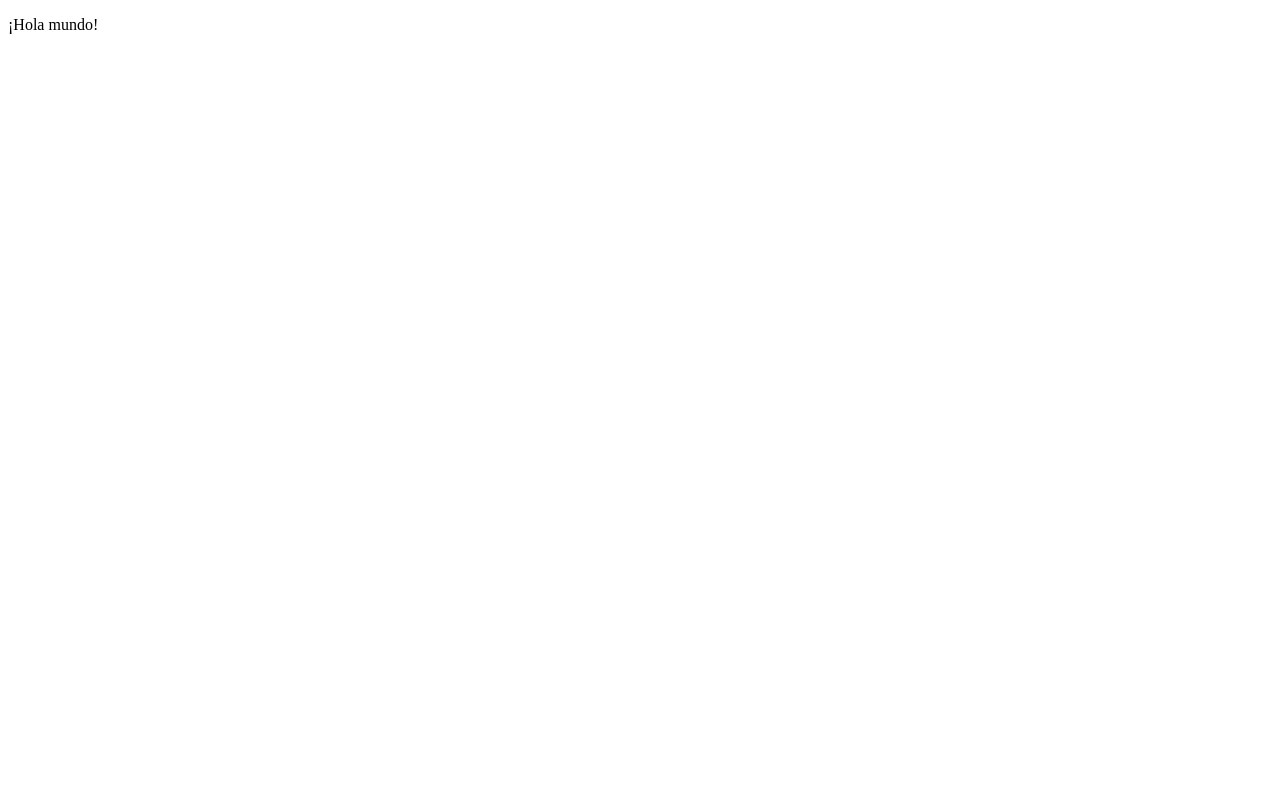
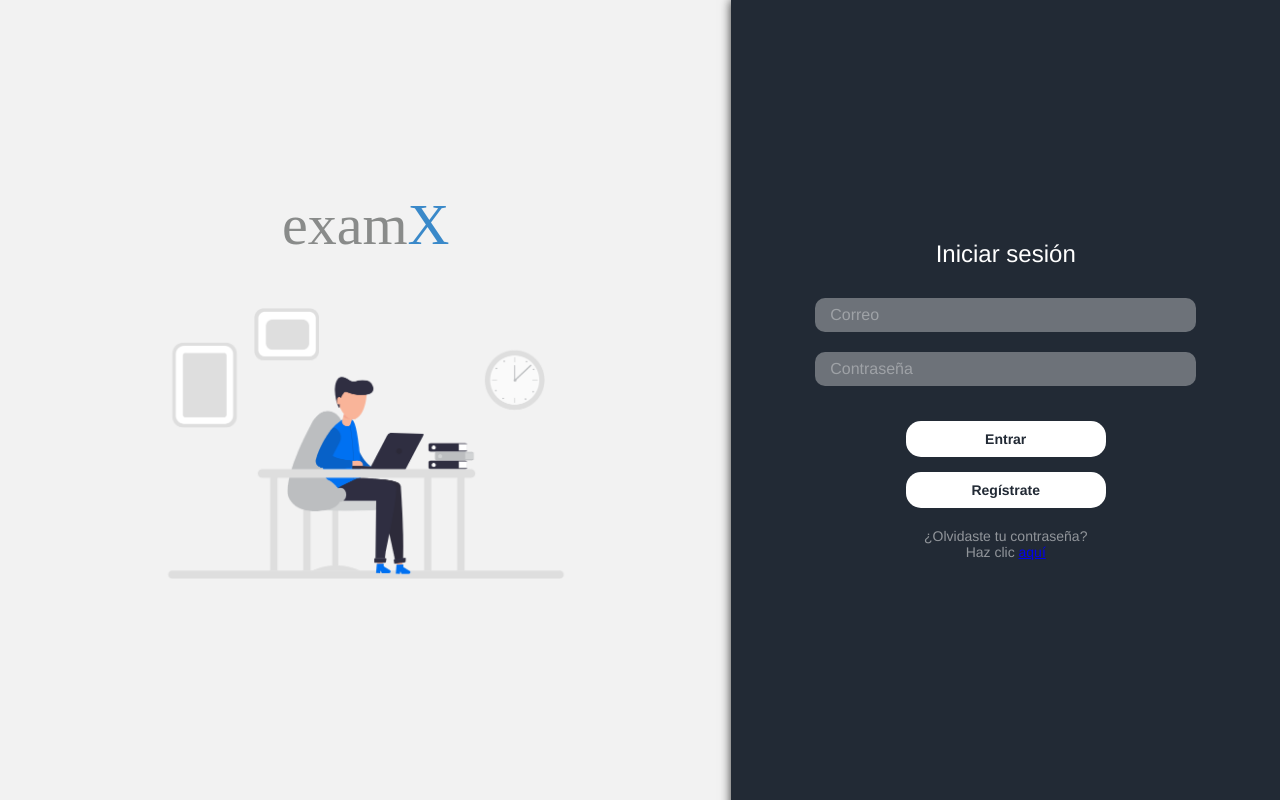
Before and after one commit to javierorozco2/examx, a React (Vite) app: page / in a window 1280 px wide. Built offline with nearby package versions, Linux system fonts and the light colour scheme.

Commit message:
login design

```diff
--- a/index.html
+++ b/index.html
@@ -2,9 +2,9 @@
 <html lang="en">
   <head>
     <meta charset="UTF-8" />
-    <link rel="icon" type="image/svg+xml" href="/vite.svg" />
+    <!-- <link rel="icon" type="image/svg+xml" href="/vite.svg" /> -->
     <meta name="viewport" content="width=device-width, initial-scale=1.0" />
-    <title>Vite + React</title>
+    <title>examX</title>
   </head>
   <body>
     <div id="root"></div>
--- a/src/ExamXApp.jsx
+++ b/src/ExamXApp.jsx
@@ -1,9 +1,10 @@
 import React from 'react'
+import { Login } from './pages/Login'
 
 export const ExamXApp = () => {
   return (
     <>
-        <p>¡Hola mundo!</p>
+        <Login/>
     </>
   )
 }
--- /dev/null
+++ b/src/pages/Login.jsx
@@ -0,0 +1,45 @@
+import React, { useState } from 'react'
+
+export const Login = () => {
+
+    const [email, setEmail] = useState("")
+    const [passwd, setPasswd] = useState("")
+
+    const onSubmit = (e) => {
+        e.preventDefault()
+
+        // Se envian los datos para validar la sesion
+    }
+
+    return (
+        <div id='login'>
+            <div id='login-d1' >
+                <p className='logo'>exam<p className='logo-x'>X</p></p>
+                <img src="../../public/images/working-man.png" alt="iniciar-sesion-imagen" />
+            </div>
+
+            <div id='login-d2'>
+                <p id='login-d2-title'>Iniciar sesión</p>
+                <form onSubmit={(e) => onSubmit(e)}>
+                    <input
+                        type="email"
+                        placeholder='Correo'
+                        value={ email }
+                        onChange = { e => setEmail(e.target.value) }
+                    />
+                    <input
+                        type="password"
+                        placeholder='Contraseña'
+                        value={ passwd }
+                        onChange = { e => setPasswd(e.target.value) }
+                    />
+                </form>
+
+                <button className='auth-btn' type="submit">Entrar</button>
+                <button className='auth-btn'>Regístrate</button>
+
+                <p id='login-d2-forg'>¿Olvidaste tu contraseña? <br /> Haz clic <a href="#">aquí</a></p>
+            </div>
+        </div>
+    )
+}
--- a/src/styles.css
+++ b/src/styles.css
@@ -0,0 +1,111 @@
+*{
+    font-family: "Product Sans", "Montserrat", Helvetica, Arial, sans-serif;
+    margin: 0;
+    padding: 0;
+}
+
+.logo{
+    display: flex;
+    font-size: 58px;
+    font-family: 'Montserrat';
+    font-weight: 300;
+    color: #898B8A;
+}
+
+.logo .logo-x{
+    font-size: inherit;
+    font-family: inherit;
+    font-weight: 200;
+    color: #3a89c9;
+}
+
+/* ///////////// LOGIN /////////////// */
+#login{
+    display: flex;
+    align-items: center;
+}
+
+#login-d1{
+    background-color: #F2F2F2;
+    flex: 4;
+    height: 100vh;
+    display: flex;
+    justify-content: center;
+    flex-direction: column;
+    align-items: center;
+}
+
+#login-d1 img{
+    width: 420px;
+    /* object-fit: contain; */
+}
+
+#login-d1 p{
+    margin-bottom: 10px;
+}
+
+#login-d2{
+    box-shadow: 10px 10px 10px 10px rgba(0, 0, 0, 0.8);
+    background-color: #222A35;
+    flex: 3;
+    height: 100vh;
+    display: flex;
+    justify-content: center;
+    align-items: center;
+    flex-direction: column;
+}
+
+#login-d2-title{
+    font-size: 24px;
+    color: rgba(255, 255, 255, 1);
+    margin-bottom: 30px;
+}
+
+#login-d2 form{
+    display: flex;
+    flex-direction: column;
+    width: 80%;
+    align-items: center;
+}
+
+#login-d2 form input{
+    border-radius: 10px;
+    border: none;
+    margin-bottom: 20px;
+    width: 80%;
+    height: 24px;
+    padding: 5px 15px;
+    font-size: 16px;
+    background-color: #ffffff56;
+    color: #fff;
+}
+
+#login-d2 form input::placeholder{
+    color: rgba(255, 255, 255, 0.342);
+}
+
+#login-d2-forg{
+    font-size: 14px;
+    color: rgba(255, 255, 255, 0.5);
+    margin-top: 20px;
+    text-align: center;
+}
+
+.auth-btn{
+    background: #fff;
+    border-radius: 15px;
+    width: 200px;
+    height: 36px;
+    color: #222A35;
+    font-size: 14px;
+    font-weight: 900;
+    margin-top: 15px;
+    cursor: pointer;
+    transition: 0.2s background ease;
+    border: none;
+}
+
+.auth-btn:hover{
+    background-color: rgba(255, 255, 255, 0.253);
+    color: #fff;
+}
```
Also changed, not shown: public/images/working-man.png (added).
